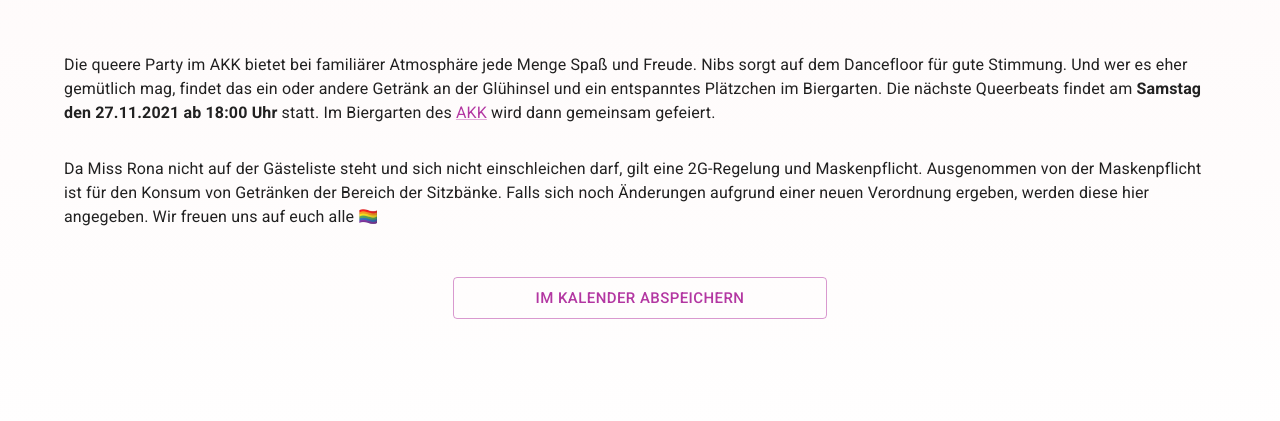
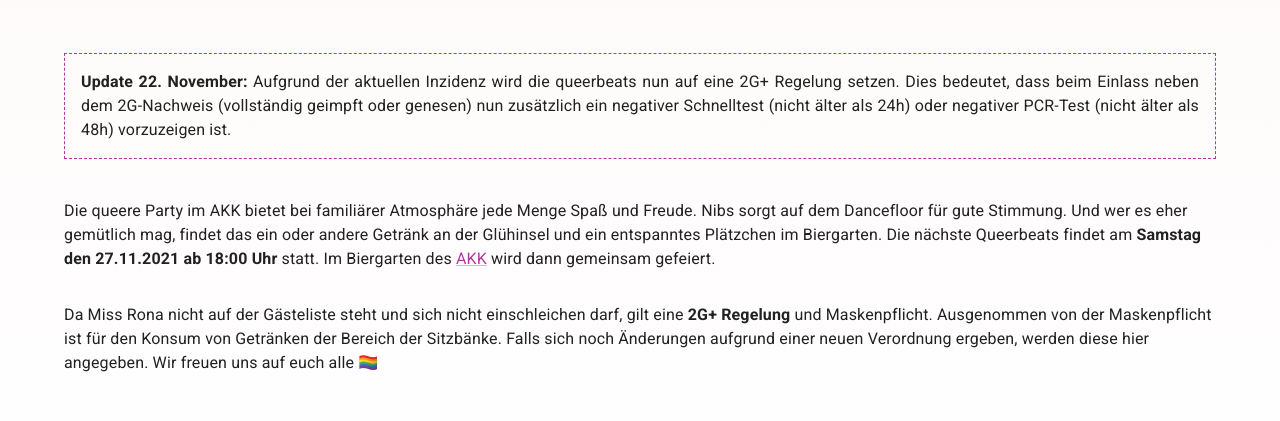
Before and after one commit to queerbeetVorstand/qb-website, a Next.js app: page /queerbeats in a window 1280 px wide. Shown: the part 235-656 px from the top of the page. Built offline with nearby package versions, Linux system fonts and the light colour scheme.

Commit message:
feat: update queerbeats corona rule

```diff
--- a/src/pages/queerbeats.tsx
+++ b/src/pages/queerbeats.tsx
@@ -62,6 +62,25 @@ export default function Queerbeats(): ReactElement {
           </Box>
           <BoxImg />
         </Text>
+        <Box>
+          <Text
+            variant="body1"
+            paragraph
+            sx={{
+              mt: { xs: 3, sm: 5 },
+              border: "1px dashed",
+              borderColor: "primary.main",
+              p: 2,
+              textAlign: 'justify',
+            }}
+          >
+            <b>Update 22. November:</b> Aufgrund der aktuellen Inzidenz wird die
+            queerbeats nun auf eine 2G+ Regelung setzen. Dies bedeutet, dass
+            beim Einlass neben dem 2G-Nachweis (vollständig geimpft oder
+            genesen) nun zusätzlich ein negativer Schnelltest (nicht älter als 24h)
+            oder negativer PCR-Test (nicht älter als 48h) vorzuzeigen ist.
+          </Text>
+        </Box>
         <Text variant="body1" paragraph sx={{ mt: { xs: 3, sm: 5 } }}>
           Die queere Party im AKK bietet bei familiärer Atmosphäre jede Menge
           Spaß und Freude. Nibs sorgt auf dem Dancefloor für gute Stimmung. Und
@@ -73,7 +92,7 @@ export default function Queerbeats(): ReactElement {
         </Text>
         <Text variant="body1" paragraph sx={{ mt: { xs: 3, sm: 4 } }}>
           Da Miss Rona nicht auf der Gästeliste steht und sich nicht
-          einschleichen darf, gilt eine 2G-Regelung und Maskenpflicht.
+          einschleichen darf, gilt eine <b>2G+ Regelung</b> und Maskenpflicht.
           Ausgenommen von der Maskenpflicht ist für den Konsum von Getränken der
           Bereich der Sitzbänke. Falls sich noch Änderungen aufgrund einer neuen
           Verordnung ergeben, werden diese hier angegeben. Wir freuen uns auf
```
